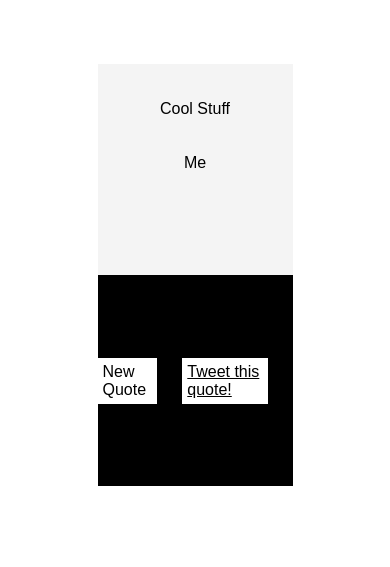
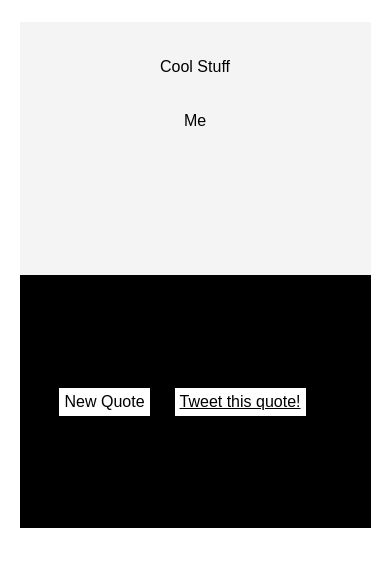
Before and after one commit to petercr/Random-Quote-Machine, a React (Create React App) app in the folder random-quote/: page / in a window 390 px wide. Shown: the part 147-714 px from the top of the page. Built offline with nearby package versions, Linux system fonts and the light colour scheme; no server answers.

Commit message:
added in media queries for md and sm screens

```diff
--- a/random-quote/src/App.css
+++ b/random-quote/src/App.css
@@ -1,3 +1,9 @@
+/* Global Styling for page */
+a:hover {
+  cursor: pointer;
+}
+
+
 /* Styling by ID attribute */
 #quote-box {
   display: flex;
@@ -19,6 +25,8 @@
 
 .top-section p {
   padding-top: 20px;
+  padding-left: 5px;
+  padding-right: 5px;
 }
 
 .bottom-section {
@@ -37,4 +45,32 @@
   background: #ffffff;
   color: #000000;
   padding: 5px;
+  cursor: pointer;
 }
+
+/* Media Queries for smaller screens */
+@media (max-width: 750px) {
+  .top-section {
+    width: 75%;
+    height: 30%;
+  }
+  .bottom-section {
+    width: 75%;
+    height: 30%;
+  }
+}
+
+@media (max-width: 500px) {
+  .top-section {
+    width: 90%;
+    height: 30%;
+  }
+  .bottom-section {
+    width: 90%;
+    height: 30%;
+  }
+  p {
+    padding-left: 20px;
+    padding-right: 20px;
+  }
+}
```
